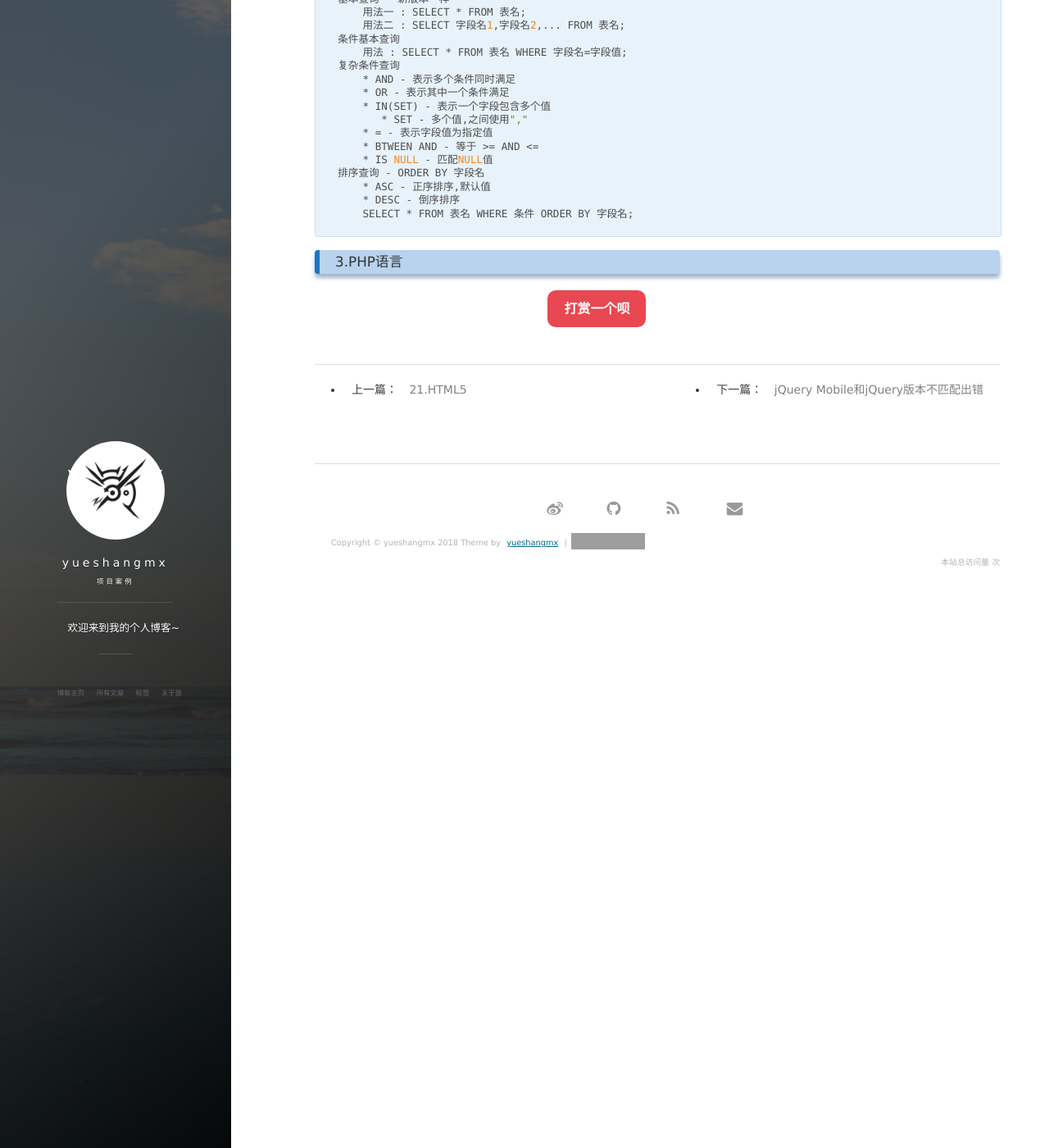
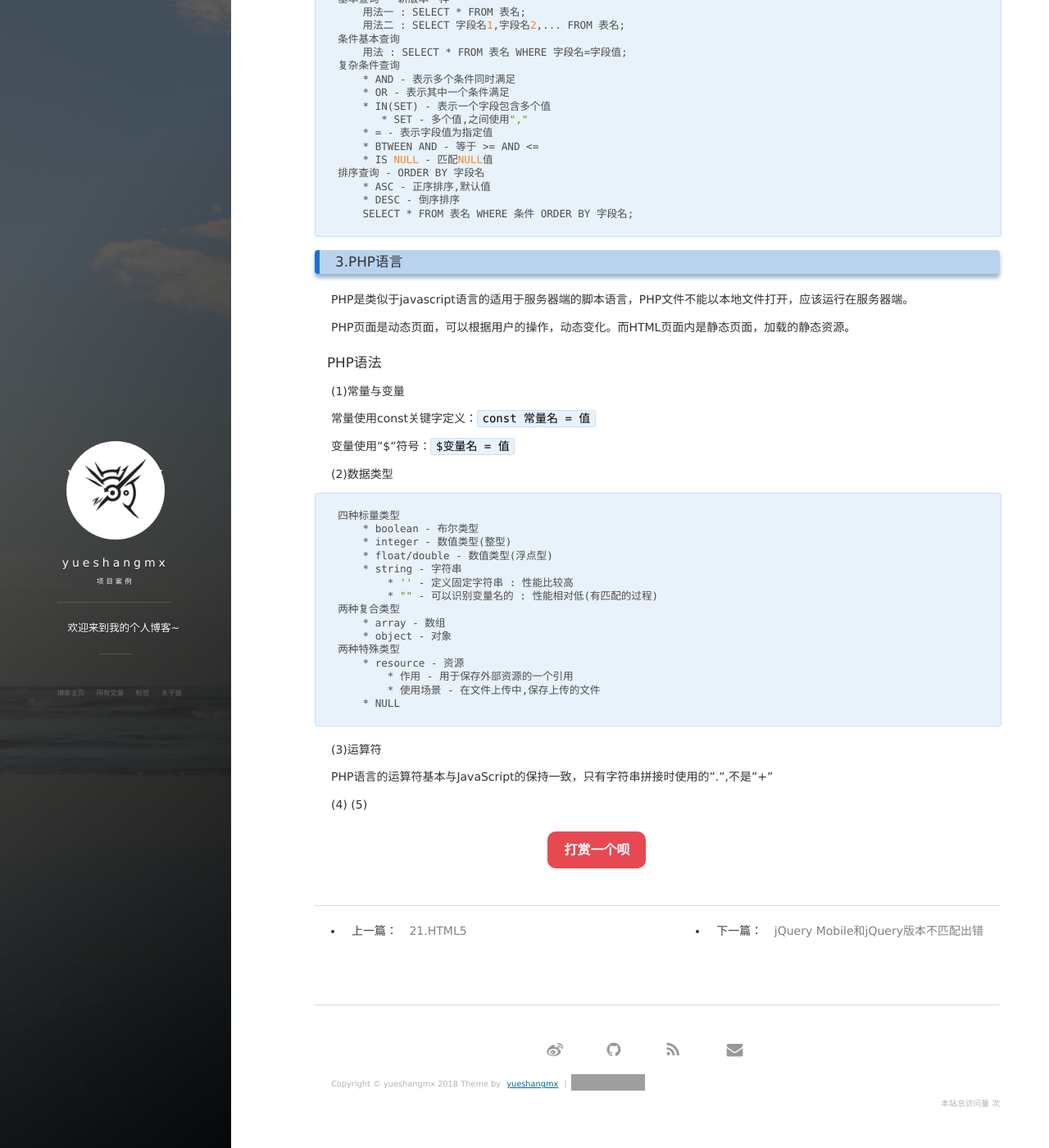
Before and after one commit to yueshangmx/yueshangmx.github.io, a Jekyll site: the page built from _posts/2017-11-02-SERVER&HTTP.md, in a window 1280 px wide and 1400 px high, scrolled down 3068 px. Shown: the whole window at 82% size. Built offline with Jekyll 4.4.1, drawn with Linux system fonts in a browser that asks for light colours; nearby versions of some CDN libraries; comment, search, counter and statistics services are not loaded; grey boxes are pictures that could not be loaded.

Commit message:
update server

````diff
--- a/_posts/2017-11-02-SERVER&HTTP.md
+++ b/_posts/2017-11-02-SERVER&HTTP.md
@@ -181,3 +181,41 @@ MySQL默认端口 - 3306
 ```
 
 ### 3.PHP语言
+
+PHP是类似于javascript语言的适用于服务器端的脚本语言，PHP文件不能以本地文件打开，应该运行在服务器端。
+
+PHP页面是动态页面，可以根据用户的操作，动态变化。而HTML页面内是静态页面，加载的静态资源。
+
+#### PHP语法
+
+(1)常量与变量
+
+常量使用const关键字定义：`const 常量名 = 值`
+
+变量使用"$"符号：`$变量名 = 值`
+
+(2)数据类型
+```
+四种标量类型
+    * boolean - 布尔类型
+    * integer - 数值类型(整型)
+    * float/double - 数值类型(浮点型)
+    * string - 字符串
+        * '' - 定义固定字符串 : 性能比较高
+        * "" - 可以识别变量名的 : 性能相对低(有匹配的过程)
+两种复合类型
+    * array - 数组
+    * object - 对象
+两种特殊类型
+    * resource - 资源
+        * 作用 - 用于保存外部资源的一个引用
+        * 使用场景 - 在文件上传中,保存上传的文件
+    * NULL
+```
+
+(3)运算符
+
+PHP语言的运算符基本与JavaScript的保持一致，只有字符串拼接时使用的".",不是"+"
+
+(4)
+(5)
````
